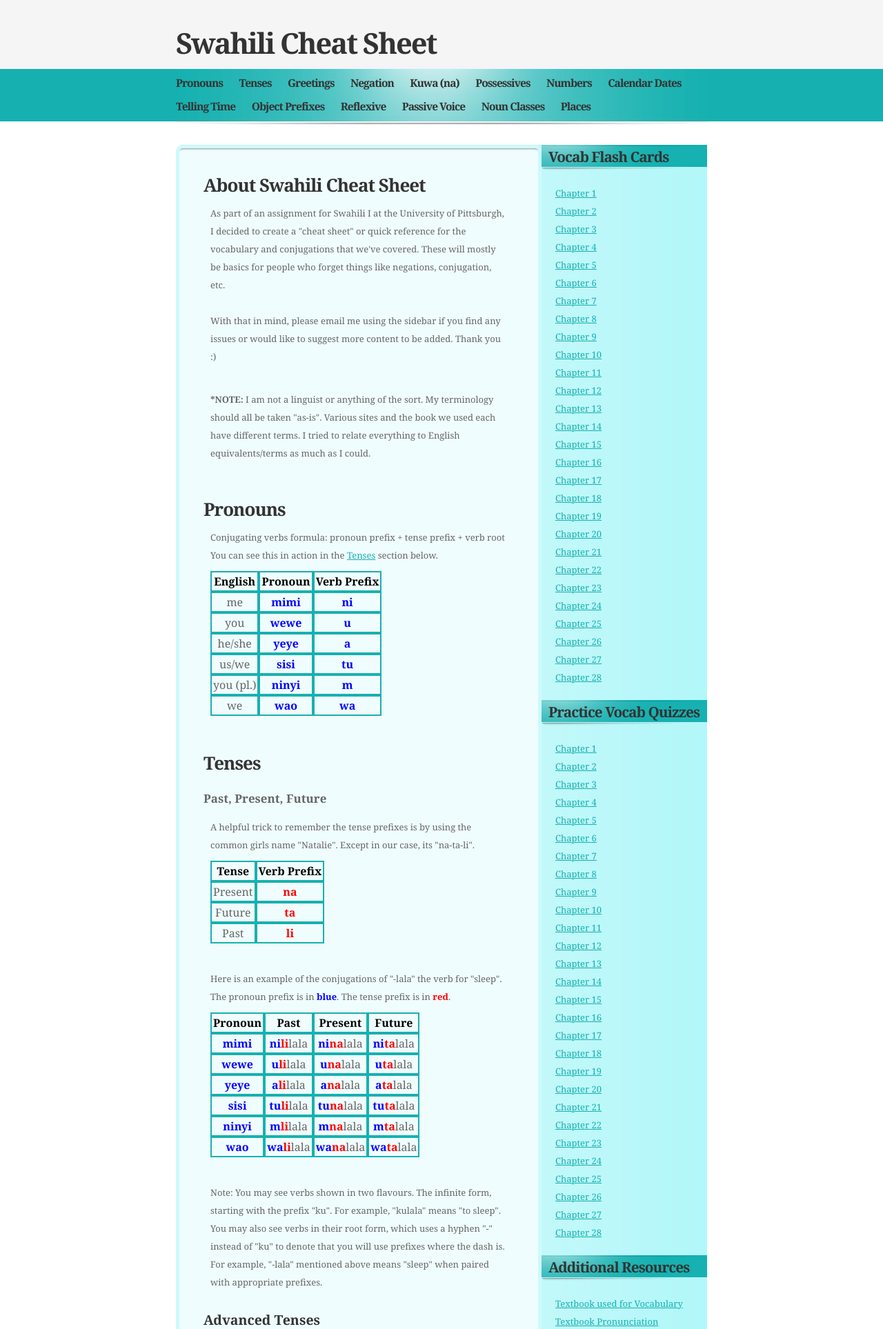
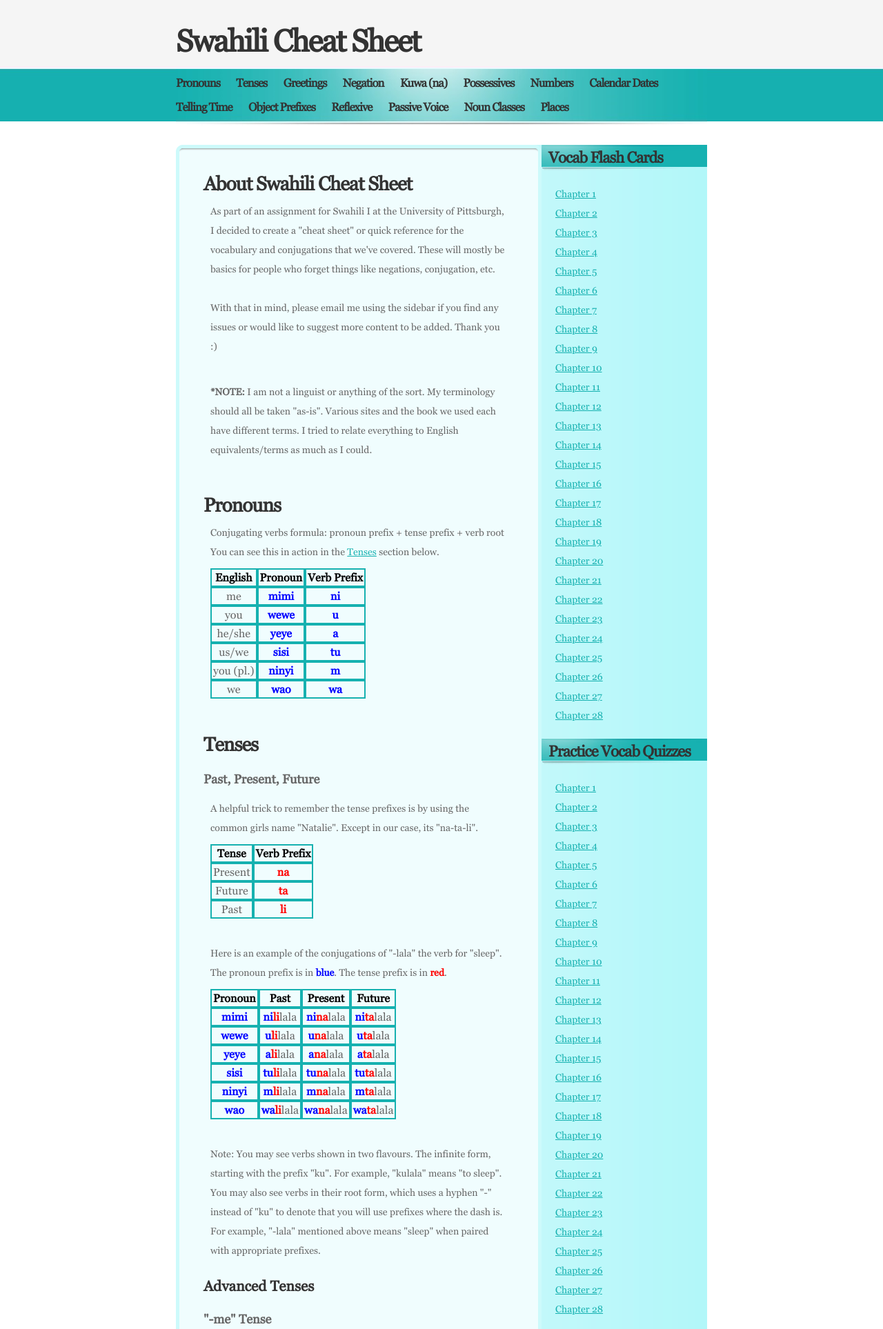
Before and after one commit to mrhappyasthma/SwahiliCheatSheet, a Python web app: template templates/home.html in a window 1280 px wide. Shown: the top 1927 px of the page at 69% size. Run offline with Jinja, Linux system fonts and the light colour scheme; the template is opened without the code that fills it, so the values that code supplies are empty.

Commit message:
Added custom font to avoid incompatability

```diff
--- a/css/default.css
+++ b/css/default.css
@@ -6,12 +6,17 @@ Released for free under a Creative Commons Attribution 2.5 License
 
 /* Edited by MrHappyAsthma */
 
+@font-face { /* Load the new "chalk" font */
+font-family: GeorgiaFont;
+src: url(../fonts/Georgia.ttf);
+}
+
 body {
 	margin: 0;
 	padding: 0;
 	/* 	background: #FFFFFF url(img/img01.jpg) repeat-x; */
 	background: #FFFFFF url(../img/img11.jpg) repeat-x; /* NOTE:  Edited to be two-rows of menu background */
-	font: 13px Georgia, "Times New Roman", Times, serif;
+	font: 14px GeorgiaFont, arial, sans-serif;
 	color: #666666;
 }
 
```
Also changed, not shown: fonts/Georgia.TTF (added), templates/posts/nounclasses.html (line endings or trailing spaces), 1 other file.
